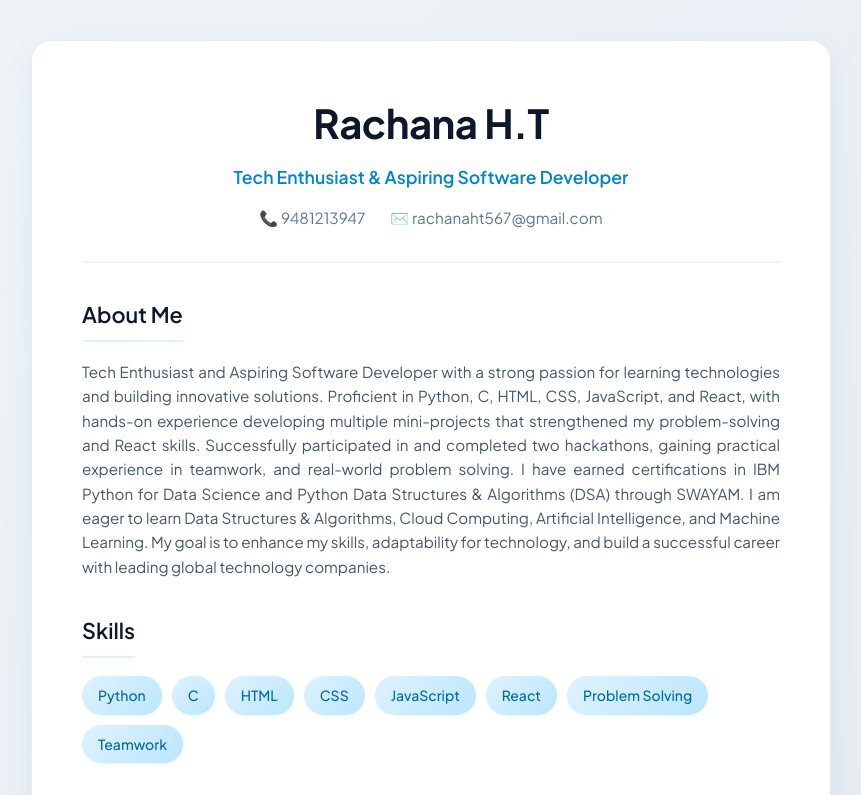
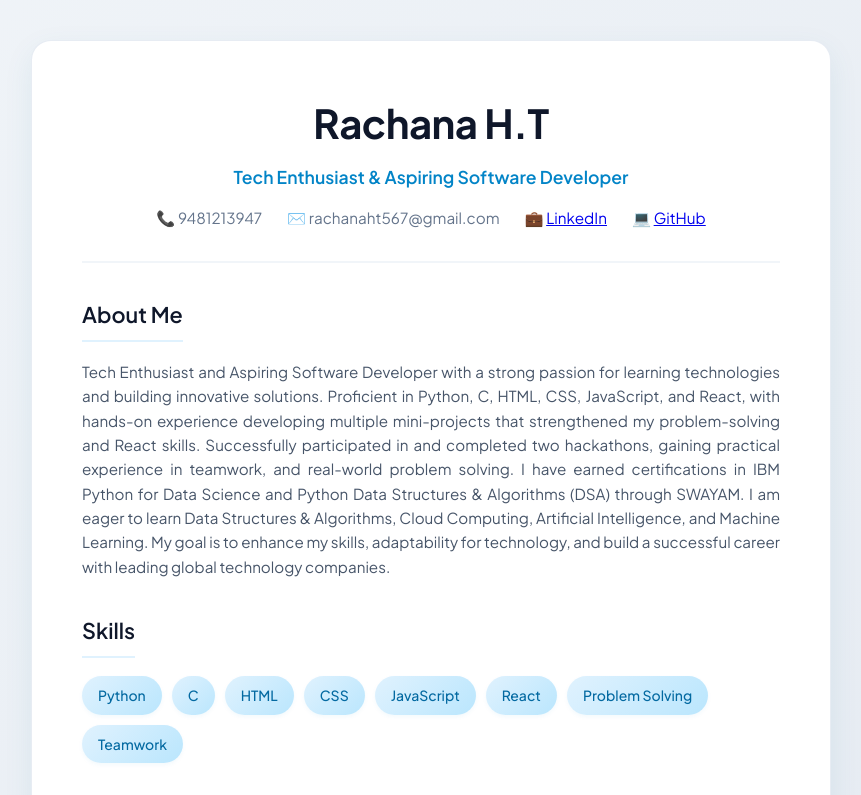
Before and after one commit to Rachana-ht2007/My_portfolio, a plain HTML site: page index.html in a window 1280 px wide. Shown: the top 795 px of the page, without its empty margins (209-1070 px from the left). Drawn offline with Linux system fonts and the light colour scheme.

Commit message:
Add LinkedIn and GitHub links to contact info

```diff
--- a/index.html
+++ b/index.html
@@ -18,6 +18,8 @@
             <div class="contact-info">
                 <span>📞 9481213947</span>
                 <span>✉️ rachanaht567@gmail.com</span>
+                <span>💼 <a href="https://www.linkedin.com/in/rachana-h-t-b84721384" target="_blank">LinkedIn</a></span>
+                <span>💻 <a href="https://github.com/Rachana-ht2007" target="_blank">GitHub</a></span>
             </div>
         </header>
 
```
